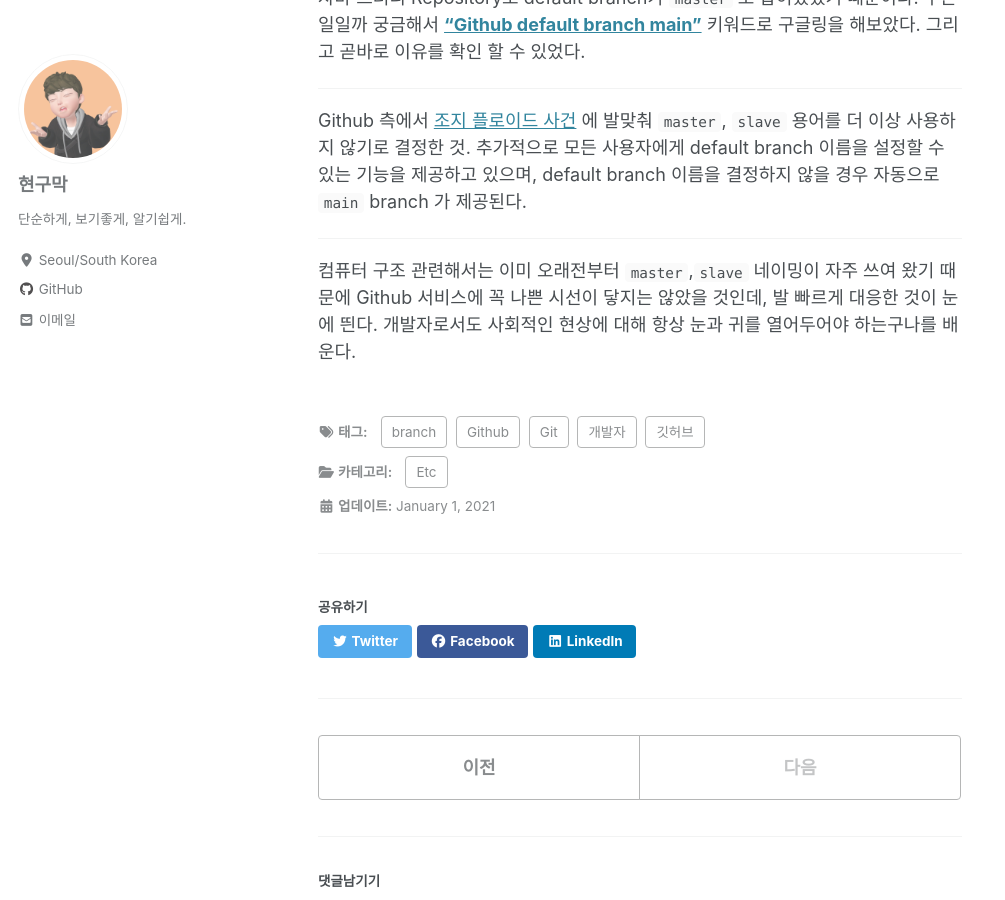
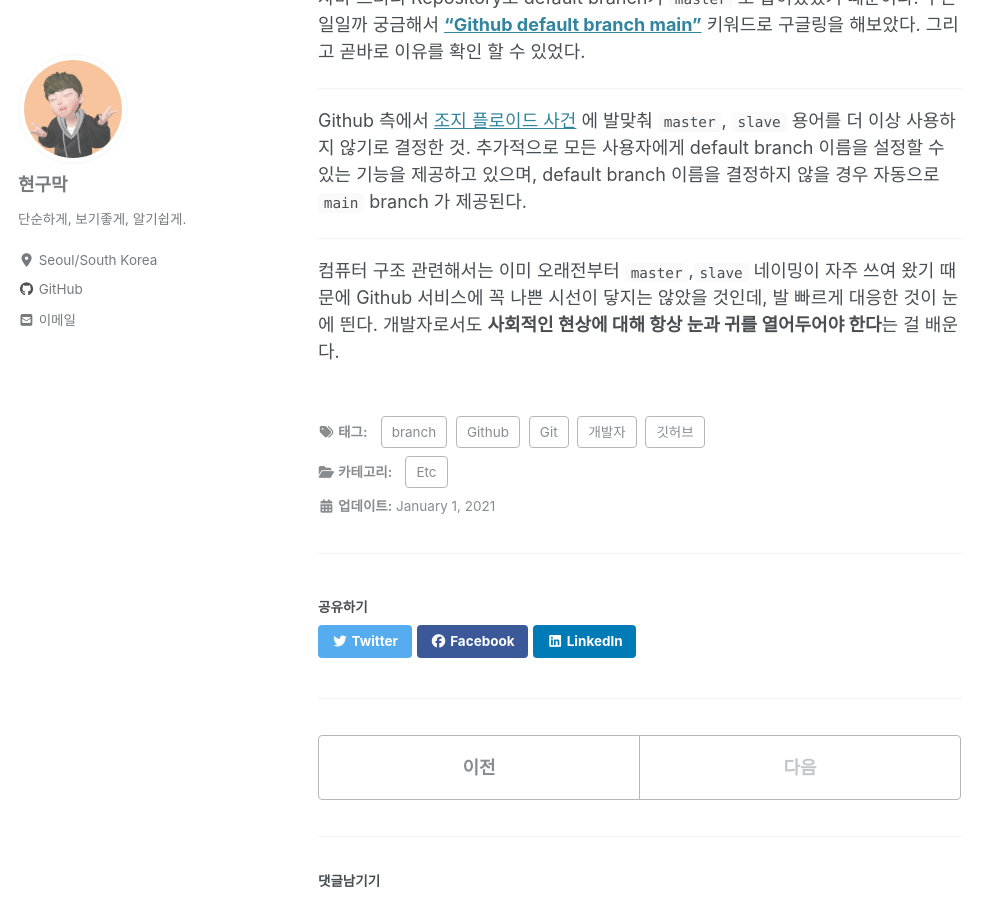
Before and after one commit to Hyeon9mak/Hyeon9mak.github.io, a Jekyll site: the page built from _posts/2021-01-01-github-default-branch-main.md, in a window 1280 px wide and 900 px high, scrolled down 738 px. Shown: the whole window, without its empty margins (0-1005 px from the left). Built offline with Jekyll 4.4.1, drawn with Linux system fonts in a browser that asks for light colours; cached includes are drawn as plain includes; nearby versions of some CDN libraries; comment, search, counter and statistics services are not loaded.

Commit message:
docs: add bold in 2021-01-01-github-default-branch-main.md

```diff
--- a/_posts/2021-01-01-github-default-branch-main.md
+++ b/_posts/2021-01-01-github-default-branch-main.md
@@ -48,4 +48,4 @@
 
 컴퓨터 구조 관련해서는 이미 오래전부터 `master`,`slave` 네이밍이 자주 쓰여 왔기 때문에
 Github 서비스에 꼭 나쁜 시선이 닿지는 않았을 것인데, 발 빠르게 대응한 것이 눈에 띈다.
-개발자로서도 사회적인 현상에 대해 항상 눈과 귀를 열어두어야 하는구나를 배운다.
+개발자로서도 **사회적인 현상에 대해 항상 눈과 귀를 열어두어야 한다**는 걸 배운다.
```
